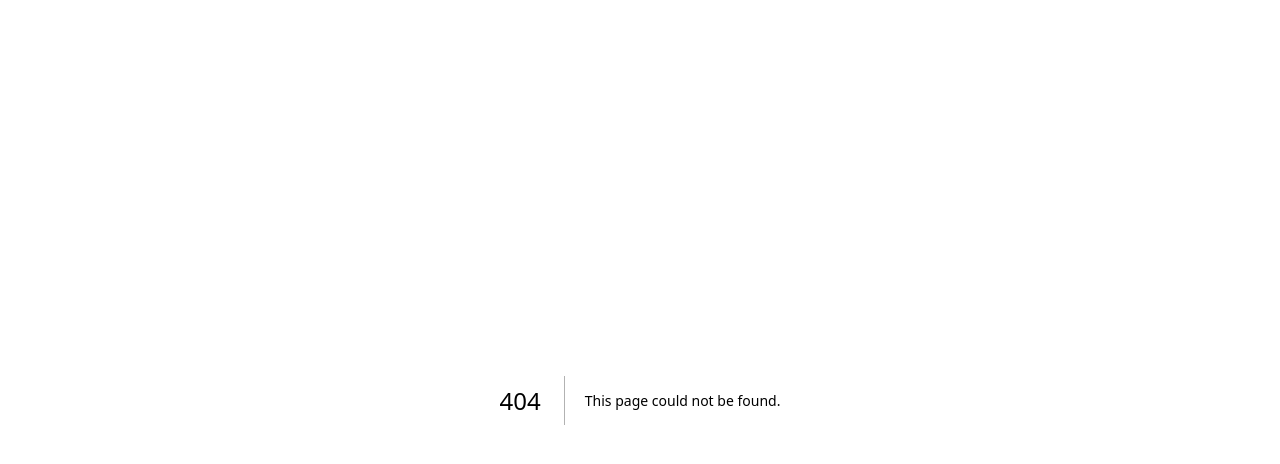
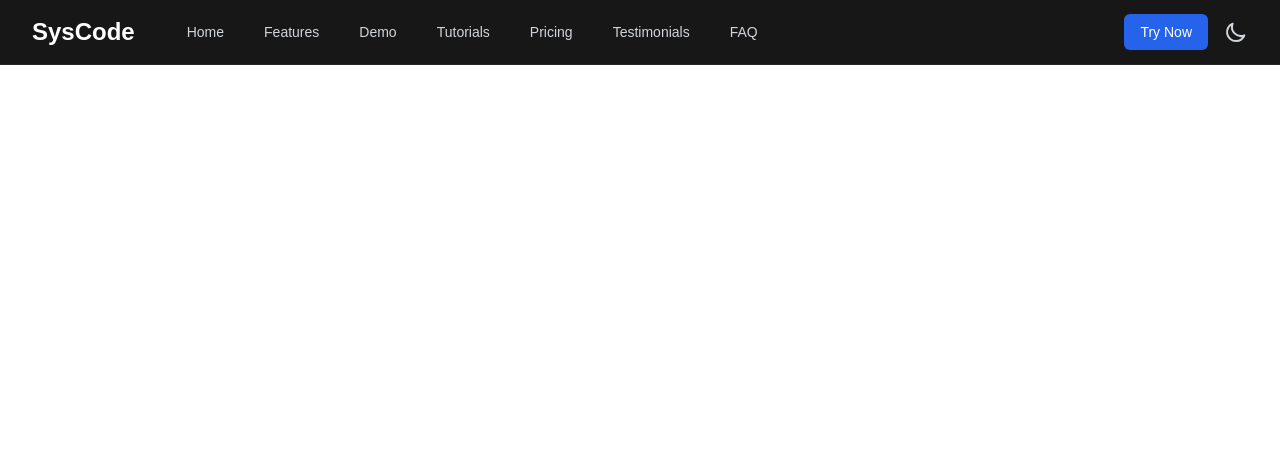
Before and after one commit to creamlabs/syscode, a Next.js app: page /home in a window 1280 px wide. Before the commit this address had no page. Shown: the top 464 px of the page. Built offline with nearby package versions, Linux system fonts and the light colour scheme.

Commit message:
feat:navbar

```diff
--- /dev/null
+++ b/src/app/home/page.tsx
@@ -0,0 +1,11 @@
+import Navbar from "@/components/landing/Navbar";
+
+const page = () => {
+  return (
+    <div>
+      <Navbar />
+    </div>
+  );
+};
+
+export default page;
--- /dev/null
+++ b/src/components/landing/Navbar.tsx
@@ -0,0 +1,161 @@
+import React from "react";
+
+const Navbar = () => {
+  return (
+    <nav
+      id="navbar"
+      className="fixed w-full z-50 bg-neutral-900 border-b border-neutral-800"
+    >
+      <div className="max-w-7xl mx-auto px-4 sm:px-6 lg:px-8">
+        <div className="flex items-center justify-between h-16">
+          <div className="flex items-center">
+            <div className="flex-shrink-0">
+              <span className="text-2xl font-bold text-white">SysCode</span>
+            </div>
+            <div className="hidden md:block">
+              <div className="ml-10 flex items-baseline space-x-4">
+                <a
+                  href="#hero"
+                  className="text-gray-300 hover:text-white px-3 py-2 rounded-md text-sm font-medium"
+                >
+                  Home
+                </a>
+                <a
+                  href="#features"
+                  className="text-gray-300 hover:text-white px-3 py-2 rounded-md text-sm font-medium"
+                >
+                  Features
+                </a>
+                <a
+                  href="#demoCanvas"
+                  className="text-gray-300 hover:text-white px-3 py-2 rounded-md text-sm font-medium"
+                >
+                  Demo
+                </a>
+                <a
+                  href="#tutorials"
+                  className="text-gray-300 hover:text-white px-3 py-2 rounded-md text-sm font-medium"
+                >
+                  Tutorials
+                </a>
+                <a
+                  href="#pricing"
+                  className="text-gray-300 hover:text-white px-3 py-2 rounded-md text-sm font-medium"
+                >
+                  Pricing
+                </a>
+                <a
+                  href="#testimonials"
+                  className="text-gray-300 hover:text-white px-3 py-2 rounded-md text-sm font-medium"
+                >
+                  Testimonials
+                </a>
+                <a
+                  href="#faq"
+                  className="text-gray-300 hover:text-white px-3 py-2 rounded-md text-sm font-medium"
+                >
+                  FAQ
+                </a>
+              </div>
+            </div>
+          </div>
+          <div className="flex items-center gap-4">
+            <button className="bg-blue-600 text-white px-4 py-2 rounded-md text-sm font-medium hover:bg-blue-700 transition-colors">
+              Try Now
+            </button>
+            <button
+              id="darkModeToggle"
+              className="text-gray-300 hover:text-white"
+            >
+              <svg
+                xmlns="http://www.w3.org/2000/svg"
+                className="h-6 w-6"
+                fill="none"
+                viewBox="0 0 24 24"
+                stroke="currentColor"
+              >
+                <path
+                  strokeLinecap="round"
+                  strokeLinejoin="round"
+                  strokeWidth="2"
+                  d="M20.354 15.354A9 9 0 018.646 3.646 9.003 9.003 0 0012 21a9.003 9.003 0 008.354-5.646z"
+                />
+              </svg>
+            </button>
+            <div className="md:hidden">
+              <button
+                id="mobileMenuButton"
+                className="text-gray-300 hover:text-white"
+              >
+                <svg
+                  className="h-6 w-6"
+                  fill="none"
+                  viewBox="0 0 24 24"
+                  stroke="currentColor"
+                >
+                  <path
+                    strokeLinecap="round"
+                    strokeLinejoin="round"
+                    strokeWidth="2"
+                    d="M4 6h16M4 12h16M4 18h16"
+                  />
+                </svg>
+              </button>
+            </div>
+          </div>
+        </div>
+      </div>
+      <div
+        id="mobileMenu"
+        className="hidden md:hidden bg-neutral-900 animate__animated animate__fadeIn"
+      >
+        <div className="px-2 pt-2 pb-3 space-y-1">
+          <a
+            href="#hero"
+            className="text-gray-300 hover:text-white block px-3 py-2 rounded-md text-base font-medium"
+          >
+            Home
+          </a>
+          <a
+            href="#features"
+            className="text-gray-300 hover:text-white block px-3 py-2 rounded-md text-base font-medium"
+          >
+            Features
+          </a>
+          <a
+            href="#demoCanvas"
+            className="text-gray-300 hover:text-white block px-3 py-2 rounded-md text-base font-medium"
+          >
+            Demo
+          </a>
+          <a
+            href="#tutorials"
+            className="text-gray-300 hover:text-white block px-3 py-2 rounded-md text-base font-medium"
+          >
+            Tutorials
+          </a>
+          <a
+            href="#pricing"
+            className="text-gray-300 hover:text-white block px-3 py-2 rounded-md text-base font-medium"
+          >
+            Pricing
+          </a>
+          <a
+            href="#testimonials"
+            className="text-gray-300 hover:text-white block px-3 py-2 rounded-md text-base font-medium"
+          >
+            Testimonials
+          </a>
+          <a
+            href="#faq"
+            className="text-gray-300 hover:text-white block px-3 py-2 rounded-md text-base font-medium"
+          >
+            FAQ
+          </a>
+        </div>
+      </div>
+    </nav>
+  );
+};
+
+export default Navbar;
```
